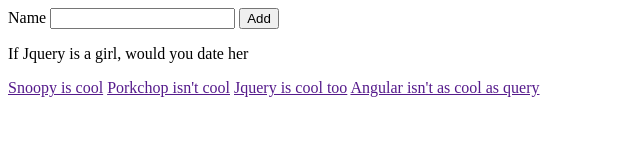
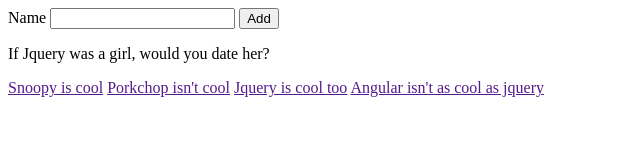
Before and after one commit to jamesb111/forkform, a plain HTML site: page index.html in a window 1280 px wide. Shown: the full height of the page, 0-640 px from the left. Drawn offline with Linux system fonts and the light colour scheme.

Commit message:
fixed some typos

```diff
--- a/index.html
+++ b/index.html
@@ -12,12 +12,12 @@
         <input type="text">
         <button>Add</button>
     </form>
-    <p>If Jquery is a girl, would you date her</p>
+    <p>If Jquery was a girl, would you date her?</p>
     <nav>
         <a href="">Snoopy is cool</a>
         <a href="">Porkchop isn't cool</a>
         <a href="">Jquery is cool too</a>
-        <a href="">Angular isn't as cool as query</a>
+        <a href="">Angular isn't as cool as jquery</a>
     </nav>
 </body>
 </html>
```
